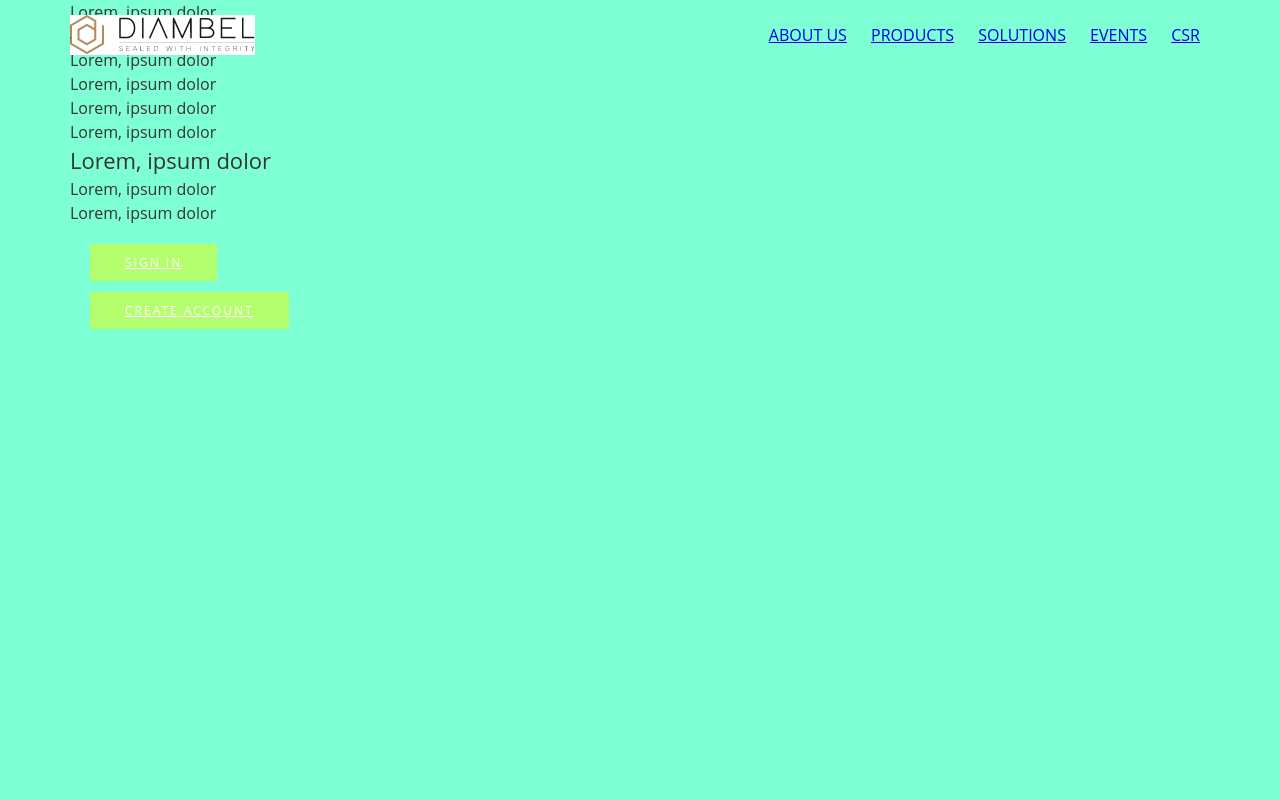
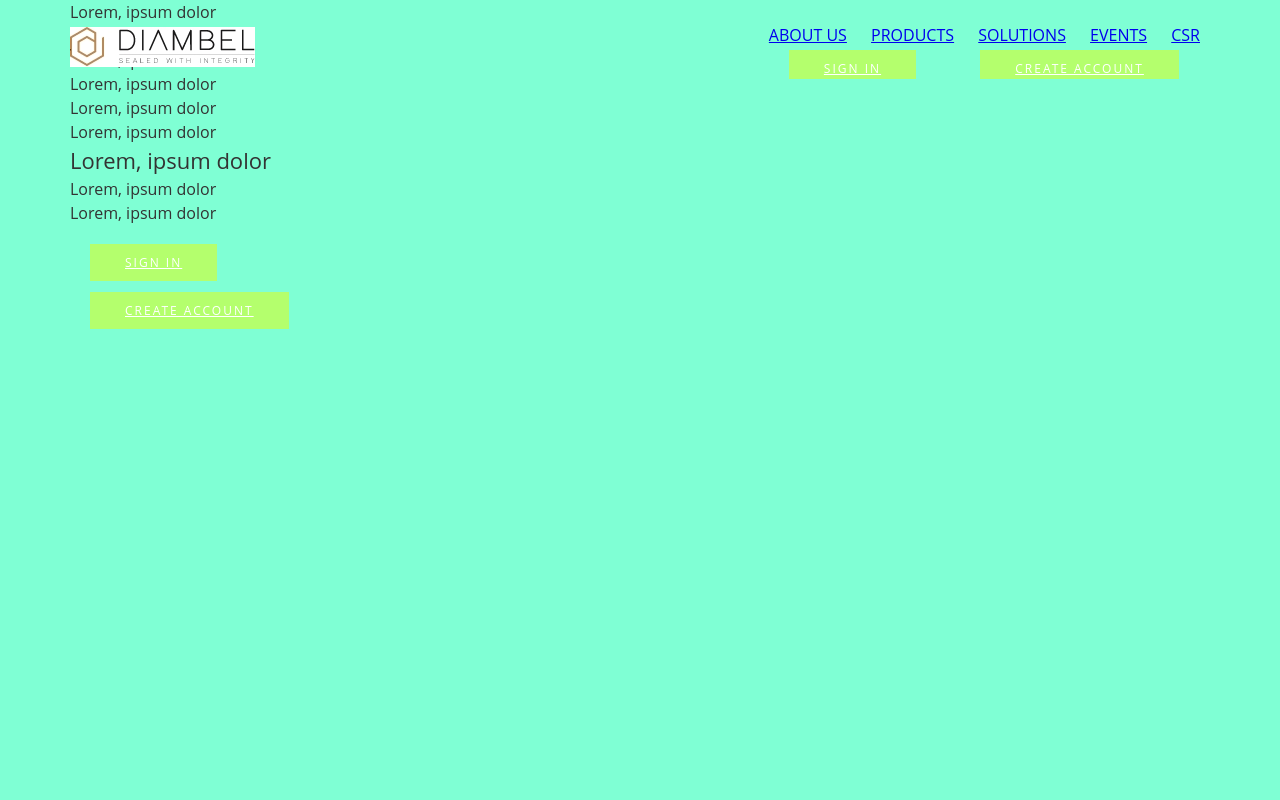
Before and after one commit to pramodchauhan1/diambel-frontend, a PHP site: page /demo.php in a window 1280 px wide. Run offline with PHP 8.4, Linux system fonts and the light colour scheme.

Commit message:
header done in desktop view

```diff
--- a/includes/header.html
+++ b/includes/header.html
@@ -1,11 +1,11 @@
 <header class="header">
   <div class="container">
     <nav class="navbar">
-      <h1>
+      <div class="logo_main">
         <a href="index.php" class="brand">
           <img src="img/logo.jpg" alt="" />
         </a>
-      </h1>
+      </div>
       <button type="button" class="burger" id="burger">
         <span class="burger-line"></span>
         <span class="burger-line"></span>
@@ -14,11 +14,21 @@
       <span class="overlay" id="overlay"></span>
       <div class="menu" id="menu">
         <ul class="menu-block">
-          <li class="menu-item"><a class="menu-link" href="#">About Us</a></li>
-          <li class="menu-item"><a class="menu-link" href="#">Products</a></li>
-          <li class="menu-item"><a class="menu-link" href="#">Solutions</a></li>
-          <li class="menu-item"><a class="menu-link" href="#">Events</a></li>
-          <li class="menu-item"><a class="menu-link" href="#">CSR</a></li>
+          <div>
+            <li class="menu-item"><a class="menu-link" href="#">About Us</a></li>
+            <li class="menu-item"><a class="menu-link" href="#">Products</a></li>
+            <li class="menu-item"><a class="menu-link" href="#">Solutions</a></li>
+            <li class="menu-item"><a class="menu-link" href="#">Events</a></li>
+            <li class="menu-item"><a class="menu-link" href="#">CSR</a></li>
+          </div>
+          <div class="account_right">
+            <li class="menu-item">
+              <a class="btn_project_default" href="">Sign In </a>
+            </li>
+            <li class="menu-item">
+              <a class="btn_project_default black_btn" href="">Create Account</a>
+            </li>
+          </div>
         </ul>
       </div>
     </nav>
--- a/src/sass/modules/_btn.scss
+++ b/src/sass/modules/_btn.scss
@@ -9,6 +9,7 @@
     outline: none !important;
     border-radius: 40px;
     text-decoration: none;
+    display: inline-block;
     @media only screen and (max-width: 767px) {
         padding: 8px 18px;
     }
```
Also changed, not shown: src/sass/components/_header.scss (+21 -1 lines).
